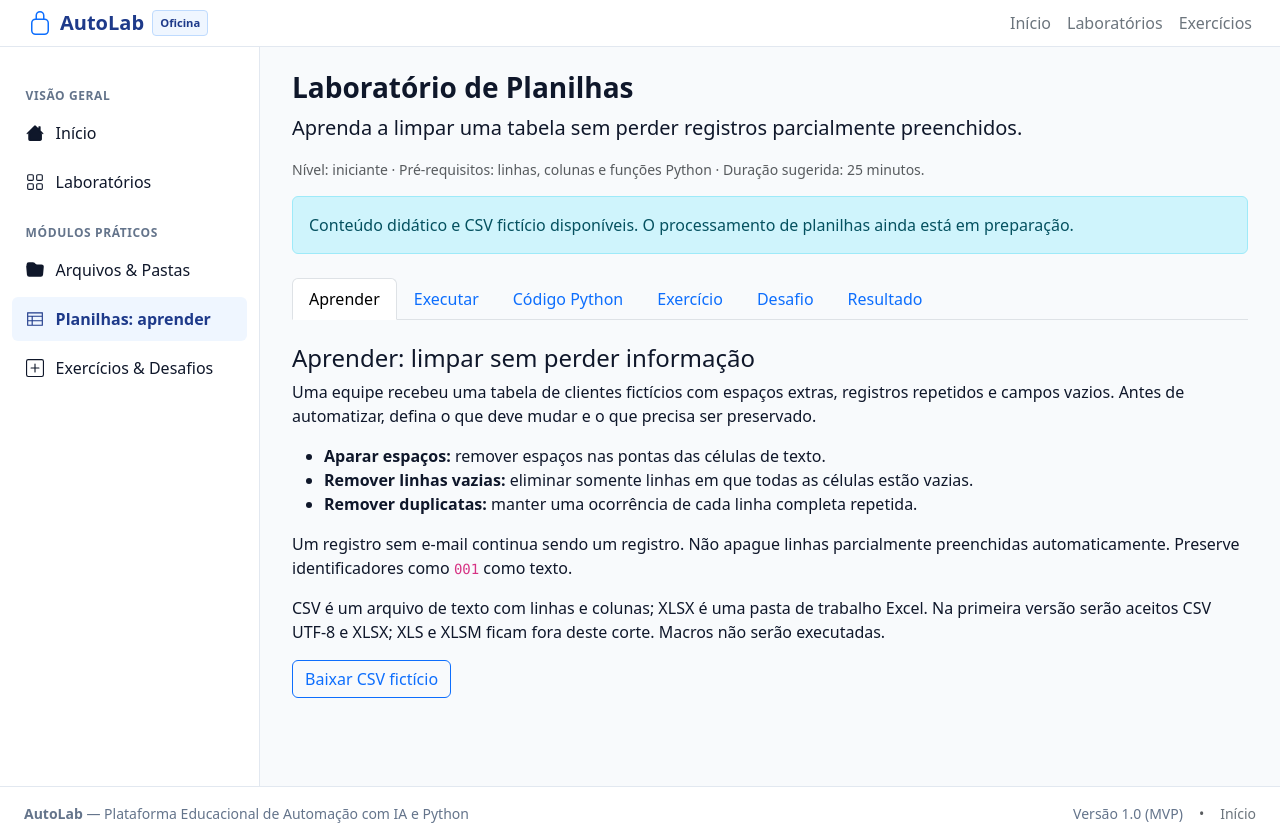
After one commit to heloabrantessb/autolab, a Django app: page /laboratorios/planilhas/ in a window 1280 px wide. The commit adds this page. Run offline with Django 5.2, Linux system fonts and the light colour scheme; some libraries are stand-ins or nearby versions.

Commit message:
feat(planilhas): publica pagina didatica e CSV ficticio

```diff
--- a/core/catalogo.py
+++ b/core/catalogo.py
@@ -17,7 +17,7 @@ LABORATORIOS = (
         "nivel": "Iniciante",
         "mvp": True,
         "disponivel": False,
-        "rota": None,
+        "rota": "laboratorios:planilhas",
     },
     {
         "slug": "ia",
--- a/laboratorios/urls.py
+++ b/laboratorios/urls.py
@@ -10,6 +10,8 @@ urlpatterns = [
         path("arquivos/", views.arquivos, name="arquivos"),
         path("arquivos/organizar/", views.organizar_arquivos, name="organizar_arquivos"),
         path("arquivos/exemplo/", views.exemplo_arquivos, name="exemplo_arquivos"),
+        path("planilhas/", views.planilhas, name="planilhas"),
+        path("planilhas/exemplo/", views.exemplo_planilhas, name="exemplo_planilhas"),
     ])),
     path("resultados/", include(resultados_urls.urlpatterns)),
 ]
--- a/laboratorios/views.py
+++ b/laboratorios/views.py
@@ -15,7 +15,7 @@ from .services.resultados import caminho_resultado, criar_resultado
 from .services.zip_validator import ArquivoInvalido
 
 
-ETAPAS_ARQUIVOS = (
+ETAPAS_LABORATORIO = (
     ("aprender", "Aprender"), ("executar", "Executar"),
     ("codigo", "Código Python"), ("exercicio", "Exercício"),
     ("desafio", "Desafio"), ("resultado", "Resultado"),
@@ -26,7 +26,7 @@ ETAPAS_ARQUIVOS = (
 def arquivos(request):
     """Laboratorio de Arquivos e Pastas."""
     return render(request, "laboratorios/arquivos.html", {
-        "etapas": ETAPAS_ARQUIVOS,
+        "etapas": ETAPAS_LABORATORIO,
         "etapa_ativa": "aprender",
         "form": UploadZIPForm(),
     })
@@ -51,7 +51,7 @@ def organizar_arquivos(request):
                 "Location": reverse("laboratorios:resultado", kwargs={"token": resultado.token}),
             })
     return render(request, "laboratorios/arquivos.html", {
-        "etapas": ETAPAS_ARQUIVOS,
+        "etapas": ETAPAS_LABORATORIO,
         "etapa_ativa": "executar",
         "form": form,
     }, status=status)
@@ -80,7 +80,7 @@ def resultado(request, token):
     except OSError:
         return _indisponivel(request)
     response = render(request, "laboratorios/arquivos.html", {
-        "etapas": ETAPAS_ARQUIVOS, "etapa_ativa": "resultado",
+        "etapas": ETAPAS_LABORATORIO, "etapa_ativa": "resultado",
         "form": UploadZIPForm(), "resultado": registro,
     })
     response["Referrer-Policy"] = "no-referrer"
@@ -119,3 +119,25 @@ def exemplo_arquivos(request):
         arquivo, as_attachment=True, filename="autolab-arquivos-exemplo.zip",
         content_type="application/zip",
     )
+
+
+@require_safe
+def planilhas(request):
+    """Conteúdo didático de Planilhas; processamento em entrega própria."""
+    return render(request, "laboratorios/planilhas.html", {
+        "etapas": ETAPAS_LABORATORIO, "etapa_ativa": "aprender",
+        "limite_mib": settings.MAX_SPREADSHEET_UPLOAD_BYTES / (1024 * 1024),
+    })
+
+
+@require_safe
+def exemplo_planilhas(request):
+    caminho = settings.BASE_DIR / "materials/planilhas/clientes.csv"
+    try:
+        arquivo = caminho.open("rb")
+    except FileNotFoundError as exc:
+        raise Http404("Material de exemplo não encontrado.") from exc
+    return FileResponse(
+        arquivo, as_attachment=True, filename="autolab-clientes-exemplo.csv",
+        content_type="text/csv; charset=utf-8",
+    )
--- /dev/null
+++ b/templates/laboratorios/planilhas.html
@@ -0,0 +1,92 @@
+{% extends "base.html" %}
+{% block title %}Laboratório de Planilhas — AutoLab{% endblock %}
+{% block content %}
+<header class="mb-4">
+  <h1 class="h3 fw-bold">Laboratório de Planilhas</h1>
+  <p class="lead">Aprenda a limpar uma tabela sem perder registros parcialmente preenchidos.</p>
+  <p class="small text-muted">Nível: iniciante · Pré-requisitos: linhas, colunas e funções Python · Duração sugerida: 25 minutos.</p>
+  <div class="alert alert-info" role="status">Conteúdo didático e CSV fictício disponíveis. O processamento de planilhas ainda está em preparação.</div>
+</header>
+{% include "partials/lab_tabs.html" with etapas=etapas prefix="planilhas" etapa_ativa=etapa_ativa only %}
+<noscript>
+  <style>.autolab-lab-panel.tab-pane { display: block; opacity: 1; margin-bottom: 2rem; }</style>
+  <p>As seis etapas estão disponíveis abaixo. Use os links para ir até cada seção.</p>
+</noscript>
+<div class="tab-content">
+  <section class="tab-pane autolab-lab-panel active" id="planilhas-aprender" role="tabpanel" aria-labelledby="planilhas-aprender-tab" tabindex="0">
+    <h2 class="h4">Aprender: limpar sem perder informação</h2>
+    <p>Uma equipe recebeu uma tabela de clientes fictícios com espaços extras, registros repetidos e campos vazios. Antes de automatizar, defina o que deve mudar e o que precisa ser preservado.</p>
+    <ul>
+      <li><strong>Aparar espaços:</strong> remover espaços nas pontas das células de texto.</li>
+      <li><strong>Remover linhas vazias:</strong> eliminar somente linhas em que todas as células estão vazias.</li>
+      <li><strong>Remover duplicatas:</strong> manter uma ocorrência de cada linha completa repetida.</li>
+    </ul>
+    <p>Um registro sem e-mail continua sendo um registro. Não apague linhas parcialmente preenchidas automaticamente. Preserve identificadores como <code>001</code> como texto.</p>
+    <p>CSV é um arquivo de texto com linhas e colunas; XLSX é uma pasta de trabalho Excel. Na primeira versão serão aceitos CSV UTF-8 e XLSX; XLS e XLSM ficam fora deste corte. Macros não serão executadas.</p>
+    <a class="btn btn-outline-primary" href="{% url 'laboratorios:exemplo_planilhas' %}">Baixar CSV fictício</a>
+  </section>
+  <section class="tab-pane autolab-lab-panel" id="planilhas-executar" role="tabpanel" aria-labelledby="planilhas-executar-tab" tabindex="0">
+    <h2 class="h4">Executar: conheça a entrada</h2>
+    <p>O CSV tem oito linhas de dados e cinco colunas. Inclui uma duplicata exata, uma linha completamente vazia e duas versões de Bruno que ficam iguais depois de aparar os espaços.</p>
+    <p>Carla não tem e-mail; sua linha deve permanecer. Nomes e contatos são fictícios; os endereços usam <code>example.invalid</code>.</p>
+    <a class="btn btn-outline-primary mb-3" href="{% url 'laboratorios:exemplo_planilhas' %}">Baixar CSV fictício</a>
+    <p>O fluxo previsto terá opções de limpeza, prévia e exportação. Limites previstos: {{ limite_mib|floatformat:"-1" }} MiB, 10 mil linhas e 30 colunas. O formulário e suas validações ainda não estão disponíveis.</p>
+    <button class="btn btn-secondary" type="button" disabled>Processamento de planilhas em breve</button>
+    <p class="small text-muted mt-2">Use apenas dados fictícios na oficina. Uma extensão de arquivo não comprova seu conteúdo.</p>
+  </section>
+  <section class="tab-pane autolab-lab-panel" id="planilhas-codigo" role="tabpanel" aria-labelledby="planilhas-codigo-tab" tabindex="0">
+    <h2 class="h4">Código Python: observar o CSV</h2>
+    <p>Este trecho lê a estrutura do exemplo com a biblioteca padrão. Ele não faz a limpeza nem gera uma saída.</p>
+    <pre class="bg-light border rounded p-3"><code>import csv
+
+with open("clientes.csv", encoding="utf-8-sig", newline="") as arquivo:
+    leitor = csv.DictReader(arquivo)
+    print(leitor.fieldnames)
+    for linha in leitor:
+        print(linha["id"], linha["nome"])</code></pre>
+    <p>Pense na diferença entre uma célula vazia e uma linha vazia. Por que converter um identificador para número pode perder os zeros iniciais?</p>
+  </section>
+  <section class="tab-pane autolab-lab-panel" id="planilhas-exercicio" role="tabpanel" aria-labelledby="planilhas-exercicio-tab" tabindex="0">
+    <h2 class="h4">Exercício guiado</h2>
+    <ol>
+      <li>Baixe o CSV e identifique as cinco colunas e as oito linhas de dados.</li>
+      <li>Marque a linha completamente vazia e as linhas com somente alguns campos vazios.</li>
+      <li>Compare as duas versões de Bruno antes e depois de aparar espaços.</li>
+      <li>Explique a ordem: aparar espaços, remover linhas vazias e remover duplicatas.</li>
+      <li>Confira quais cinco identificadores devem permanecer.</li>
+    </ol>
+    <p>O script-base e os testes locais de Planilhas serão preparados em uma entrega própria. A atividade de Arquivos já pode ser praticada com Python local.</p>
+    <a class="btn btn-outline-primary" href="{% url 'exercicios:detalhe' 'organizacao-arquivos' %}">Conhecer o exercício de Arquivos</a>
+  </section>
+  <section class="tab-pane autolab-lab-panel" id="planilhas-desafio" role="tabpanel" aria-labelledby="planilhas-desafio-tab" tabindex="0">
+    <h2 class="h4">Desafio: uma célula vazia não é uma linha vazia</h2>
+    <p>O que aconteceria se você removesse qualquer linha que tivesse um campo vazio? Compare essa regra com remover apenas as linhas completamente vazias.</p>
+    <p>Explique por que Carla permanece no resultado e por que a ordem das operações altera a detecção de duplicatas. Conte registros e confira o conteúdo; uma contagem correta sozinha não prova que a limpeza preservou as pessoas certas.</p>
+  </section>
+  <section class="tab-pane autolab-lab-panel" id="planilhas-resultado" role="tabpanel" aria-labelledby="planilhas-resultado-tab" tabindex="0">
+    <h2 class="h4">Resultado esperado — referência didática</h2>
+    <p>Esta tabela é uma referência do material fictício, não o resultado de uma execução no site. Com as três operações aplicadas nessa ordem, oito linhas de dados passam a cinco: uma linha vazia e duas duplicatas são removidas.</p>
+    <div class="table-responsive">
+      <table class="table table-bordered">
+        <caption>Referência após aparar espaços, remover linhas vazias e remover duplicatas. Células sem valor continuam vazias.</caption>
+        <thead><tr><th scope="col">id</th><th scope="col">nome</th><th scope="col">email</th><th scope="col">setor</th><th scope="col">observacao</th></tr></thead>
+        <tbody>
+          <tr><td>001</td><td>Ana Exemplo</td><td>ana@example.invalid</td><td>Financeiro</td><td></td></tr>
+          <tr><td>002</td><td>Bruno Exemplo</td><td>bruno@example.invalid</td><td>TI</td><td>Atendimento</td></tr>
+          <tr><td>003</td><td>Carla Exemplo</td><td></td><td>Acadêmico</td><td>Cadastro incompleto</td></tr>
+          <tr><td>004</td><td>Diego Exemplo</td><td>diego@example.invalid</td><td>TI</td><td></td></tr>
+          <tr><td>005</td><td>Elisa Exemplo</td><td>elisa@example.invalid</td><td>Financeiro</td><td>Ação de exemplo</td></tr>
+        </tbody>
+      </table>
+    </div>
+    <h3 class="h5">Critérios de conclusão</h3>
+    <ul>
+      <li>Os identificadores 001 a 005 permanecem como texto, sem duplicatas completas.</li>
+      <li>Carla permanece, mesmo sem e-mail.</li>
+      <li>A saída mantém as cinco colunas e seus nomes.</li>
+      <li>Dados de exemplo e arquivos de entrada são preservados.</li>
+    </ul>
+    <p>A prévia de dados enviados e o download de resultados serão disponibilizados nas próximas entregas.</p>
+  </section>
+</div>
+{% endblock %}
--- a/templates/partials/sidebar.html
+++ b/templates/partials/sidebar.html
@@ -29,6 +29,14 @@
           <path d="M.54 3.87.5 3a2 2 0 0 1 2-2h3.672a2 2 0 0 1 1.414.586l.828.828A2 2 0 0 0 9.828 3h3.982a2 2 0 0 1 1.992 2.181l-.637 7A2 2 0 0 1 13.174 14H2.826a2 2 0 0 1-1.991-1.819l-.637-7a1.99 1.99 0 0 1 .342-1.31z"/>
         </svg>
         <span>Arquivos & Pastas</span>
+      </a>
+    </li>
+    <li>
+      <a href="{% url 'laboratorios:planilhas' %}" class="autolab-sidebar-link {% if request.resolver_match.view_name == 'laboratorios:planilhas' %}active{% endif %}" {% if request.resolver_match.view_name == 'laboratorios:planilhas' %}aria-current="page"{% endif %}>
+        <svg xmlns="http://www.w3.org/2000/svg" width="18" height="18" fill="currentColor" viewBox="0 0 16 16" aria-hidden="true">
+          <path d="M1 2h14v12H1V2zm1 1v2h12V3H2zm0 3v3h3V6H2zm4 0v3h8V6H6zm-4 4v3h3v-3H2zm4 0v3h8v-3H6z"/>
+        </svg>
+        <span>Planilhas: aprender</span>
       </a>
     </li>
     <li>
@@ -75,6 +83,11 @@
         </a>
       </li>
       <li>
+        <a href="{% url 'laboratorios:planilhas' %}" class="autolab-sidebar-link {% if request.resolver_match.view_name == 'laboratorios:planilhas' %}active{% endif %}">
+          <span>Planilhas: aprender</span>
+        </a>
+      </li>
+      <li>
         <a href="{% url 'exercicios:lista' %}" class="autolab-sidebar-link {% if request.resolver_match.view_name == 'exercicios:lista' %}active{% endif %}">
           <span>Exercícios & Desafios</span>
         </a>
```
Also changed, not shown: materials/planilhas/clientes.csv (added, +9 -0 lines), materials/planilhas/README.md (added).
